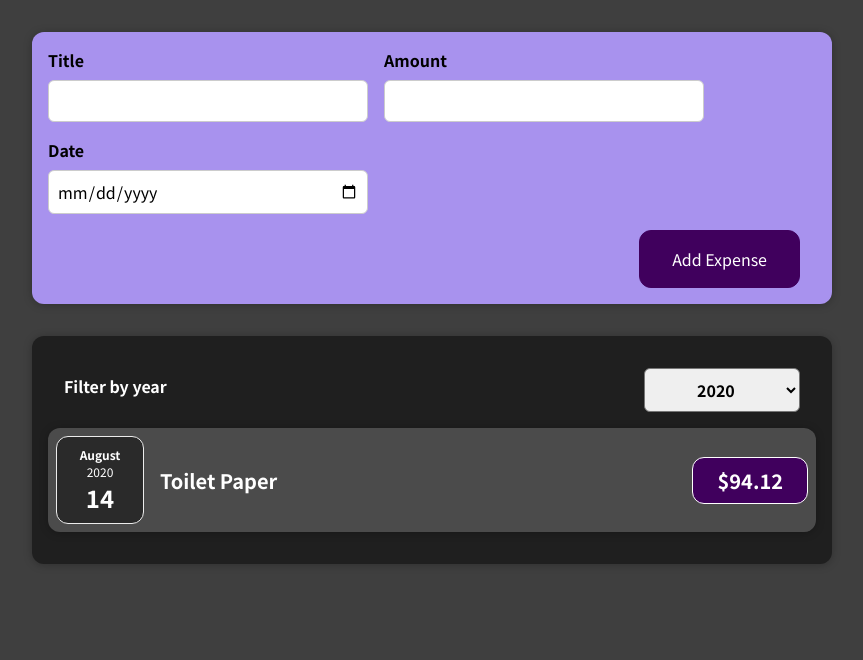
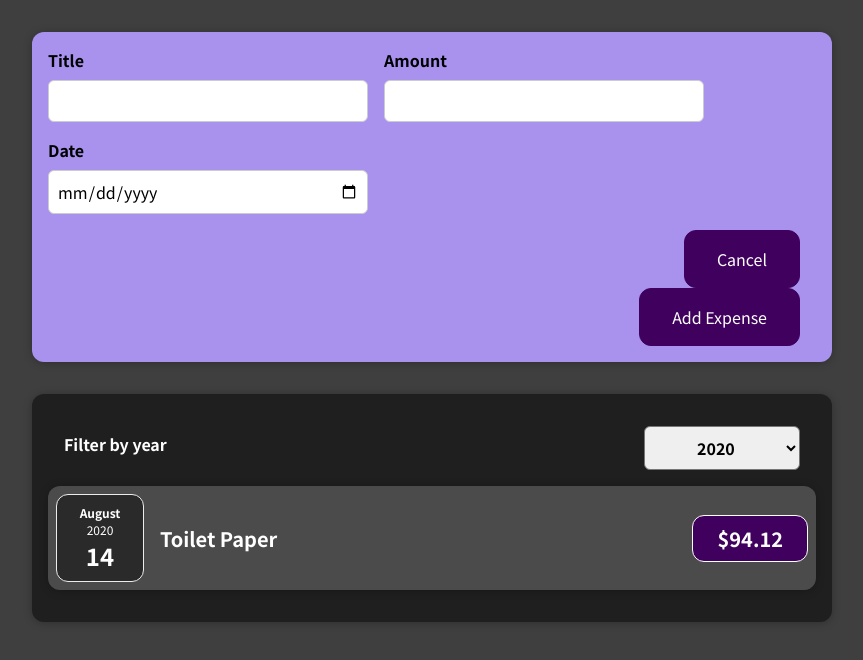
Before and after one commit to andradeviniicius/simpleReactExpenseApp, a React (Create React App) app: page / in a window 1280 px wide. Both pictures are taken after a click on the button "Add Expense". Shown: the top 660 px of the page, without its empty margins (208-1071 px from the left). Built offline with nearby package versions, Linux system fonts and the light colour scheme.

Commit message:
assign4 mySolution

```diff
--- a/src/components/NewExpense/ExpenseForm.js
+++ b/src/components/NewExpense/ExpenseForm.js
@@ -1,42 +1,24 @@
-import React, { useState } from 'react';
+import React, { useState } from "react";
 
-import './ExpenseForm.css';
+import "./ExpenseForm.css";
 
 const ExpenseForm = (props) => {
-  const [enteredTitle, setEnteredTitle] = useState('');
-  const [enteredAmount, setEnteredAmount] = useState('');
-  const [enteredDate, setEnteredDate] = useState('');
-  // const [userInput, setUserInput] = useState({
-  //   enteredTitle: '',
-  //   enteredAmount: '',
-  //   enteredDate: '',
-  // });
+  const [enteredTitle, setEnteredTitle] = useState("");
+  const [enteredAmount, setEnteredAmount] = useState("");
+  const [enteredDate, setEnteredDate] = useState("");
+
+  const [modal, setModal] = useState(false);
 
   const titleChangeHandler = (event) => {
     setEnteredTitle(event.target.value);
-    // setUserInput({
-    //   ...userInput,
-    //   enteredTitle: event.target.value,
-    // });
-    // setUserInput((prevState) => {
-    //   return { ...prevState, enteredTitle: event.target.value };
-    // });
   };
 
   const amountChangeHandler = (event) => {
     setEnteredAmount(event.target.value);
-    // setUserInput({
-    //   ...userInput,
-    //   enteredAmount: event.target.value,
-    // });
   };
 
   const dateChangeHandler = (event) => {
     setEnteredDate(event.target.value);
-    // setUserInput({
-    //   ...userInput,
-    //   enteredDate: event.target.value,
-    // });
   };
 
   const submitHandler = (event) => {
@@ -49,45 +31,62 @@ const ExpenseForm = (props) => {
     };
 
     props.onSaveExpenseData(expenseData);
-    setEnteredTitle('');
-    setEnteredAmount('');
-    setEnteredDate('');
+    setEnteredTitle("");
+    setEnteredAmount("");
+    setEnteredDate("");
   };
 
+  function showModal() {
+    if (modal) {
+      setModal(false);
+    } else {
+      setModal(true);
+    }
+  }
+
   return (
-    <form onSubmit={submitHandler}>
-      <div className='new-expense__controls'>
-        <div className='new-expense__control'>
+    <form style={{}} onSubmit={submitHandler}>
+      {modal && (
+        <div className="new-expense__controls">
+          <div className="new-expense__control">
             <label>Title</label>
             <input
-            type='text'
+              type="text"
               value={enteredTitle}
               onChange={titleChangeHandler}
             />
           </div>
-        <div className='new-expense__control'>
+          <div className="new-expense__control">
             <label>Amount</label>
             <input
-            type='number'
-            min='0.01'
-            step='0.01'
+              type="number"
+              min="0.01"
+              step="0.01"
               value={enteredAmount}
               onChange={amountChangeHandler}
             />
           </div>
-        <div className='new-expense__control'>
+          <div className="new-expense__control">
             <label>Date</label>
             <input
-            type='date'
-            min='2019-01-01'
-            max='2022-12-31'
+              type="date"
+              min="2019-01-01"
+              max="2022-12-31"
               value={enteredDate}
               onChange={dateChangeHandler}
             />
           </div>
         </div>
-      <div className='new-expense__actions'>
-        <button type='submit'>Add Expense</button>
+      )}
+      <div className="new-expense__actions">
+        {modal && (
+          <div className=".new_expense__actions">
+            <button onClick={showModal}>Cancel</button>
+          </div>
+        )}
+        <button onClick={showModal} type="submit">
+          Add Expense
+        </button>
       </div>
     </form>
   );
```
Lines whose indentation alone changed are shown as unchanged.
